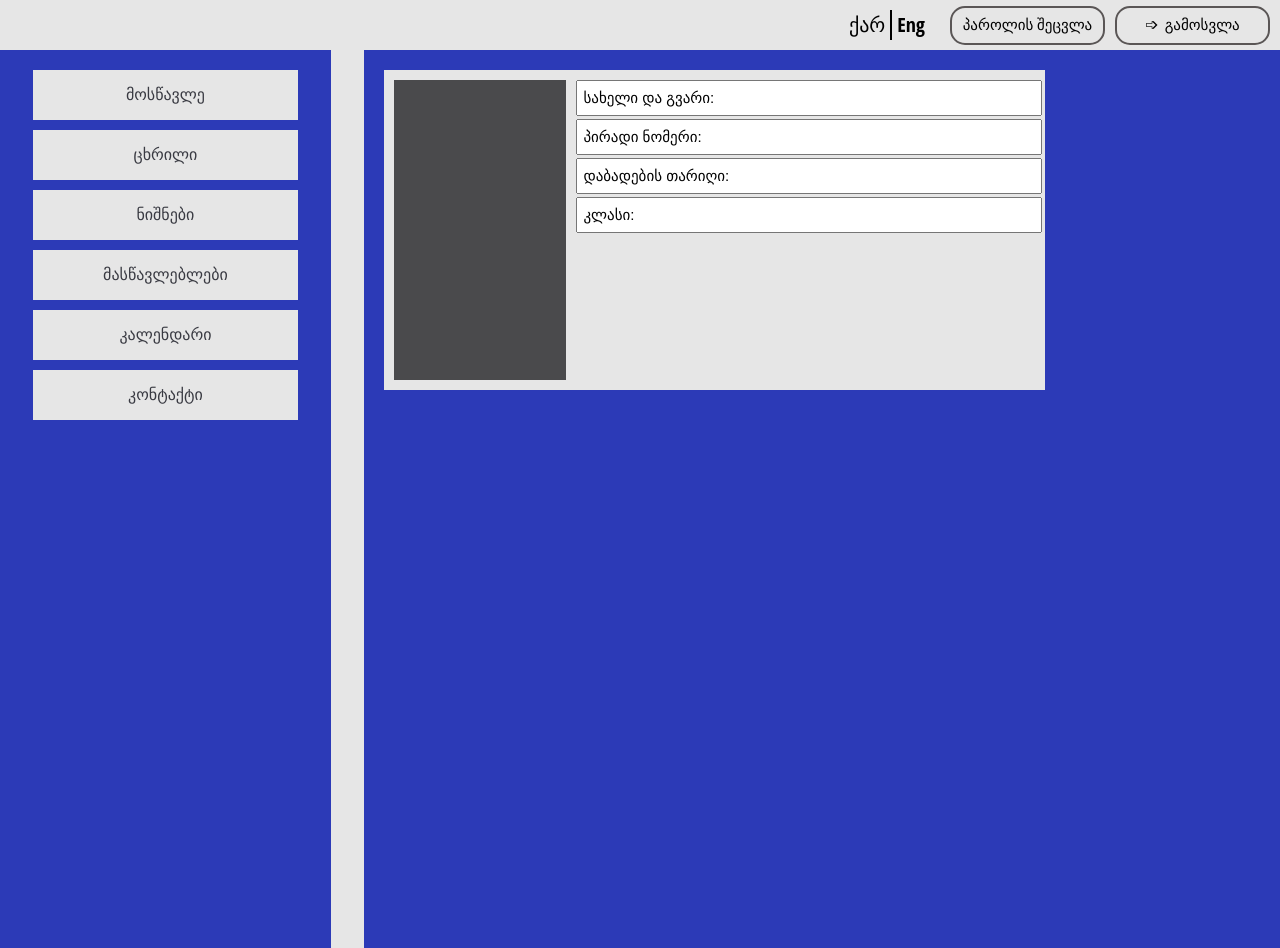
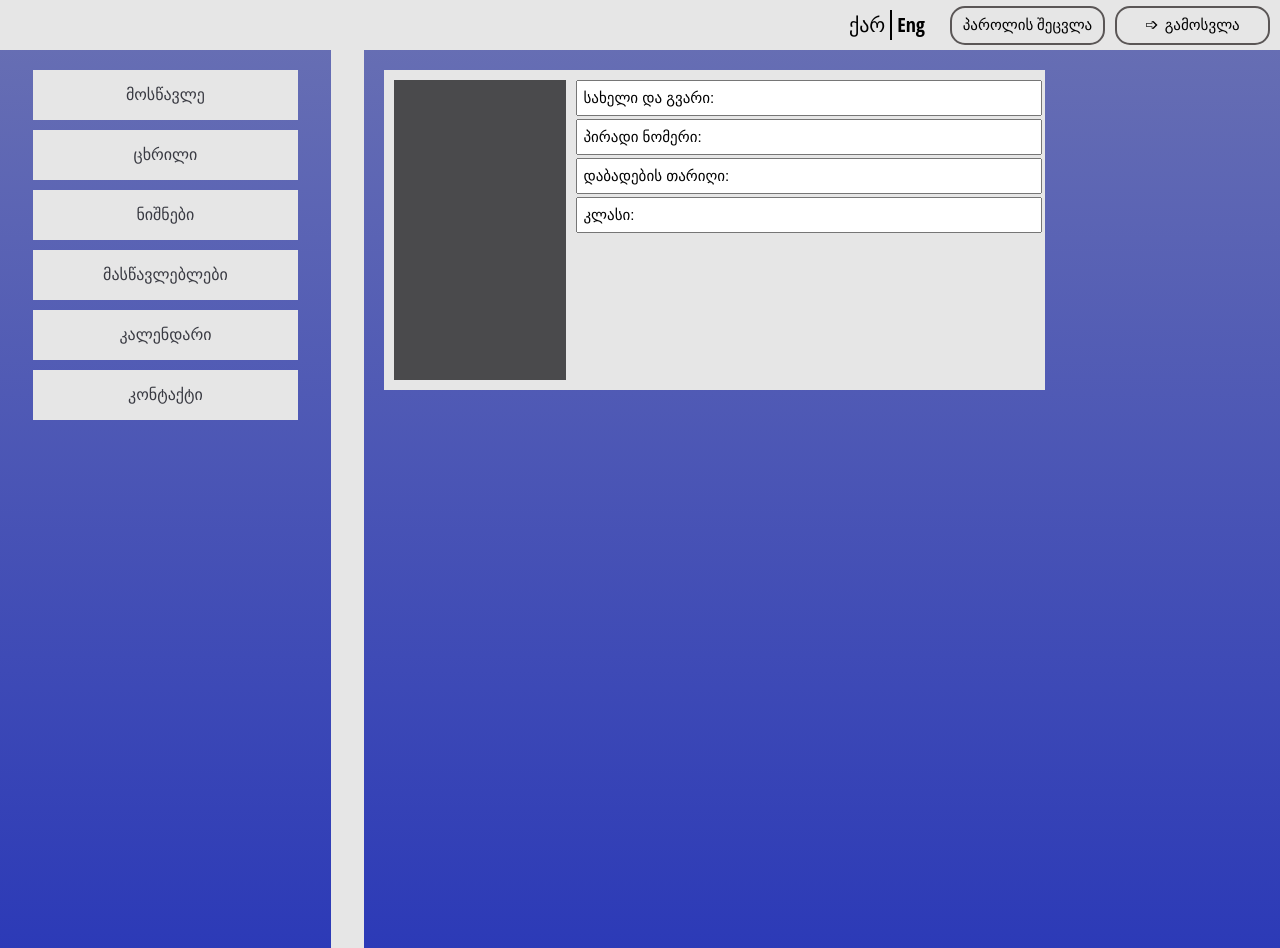
Before and after one commit to neabakradze/project-geoton, a website: page index.html in a window 1280 px wide. Drawn offline with Linux system fonts and the light colour scheme.

Commit message:
added background images

```diff
--- a/scss/main/main.scss
+++ b/scss/main/main.scss
@@ -99,7 +99,7 @@ margin-left: 25px;
     .box-left{
         height: 898px;
         width: 26%;
-        background-color: #2c3ab7;
+        background-image: linear-gradient(#4d56a7db, #2c3ab7);
         .navigation{
             margin-top: 20px;
             .nav-li{
@@ -120,7 +120,7 @@ margin-left: 25px;
     }
     .box-right{
         width: 72%;
-        background-color: #2c3ab7;
+        background-image: linear-gradient(#4d56a7db, #2c3ab7);
         border-left:  #e6e6e6 33px solid;
         .info-box{
             width: 70%;
@@ -153,4 +153,10 @@ margin-left: 25px;
 
         }
     }
+
+
+
+
+
+
 }
```
Also changed, not shown: style/style.css, styles/style.css, 1 other file.
